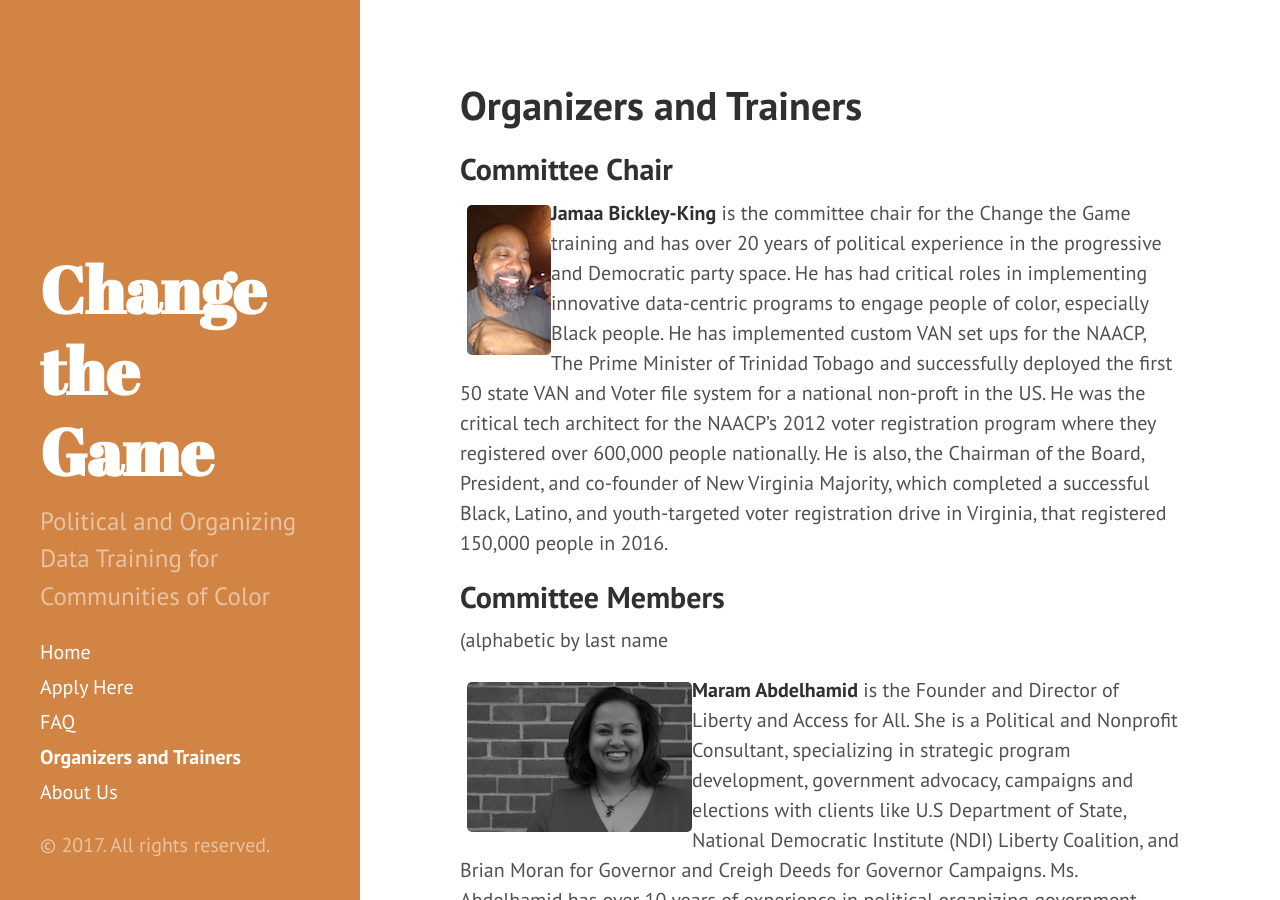
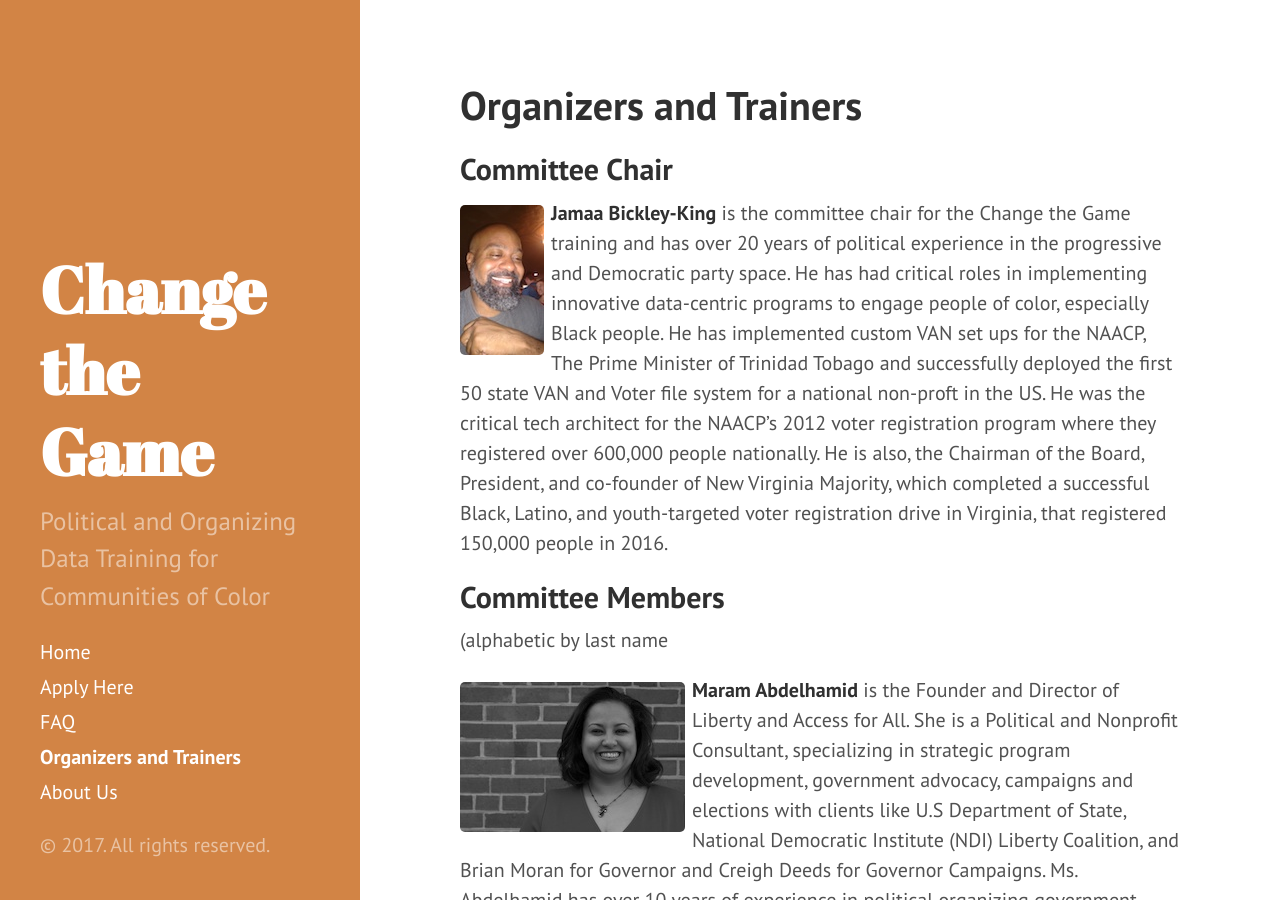
Before and after one commit to anniejw6/changethegame_site, a Jekyll site: the page built from trainers.md, in a window 1280 px wide and 900 px high. Built offline with Jekyll 4.4.1, drawn with Linux system fonts in a browser that asks for light colours.

Commit message:
Update trainers.md

```diff
--- a/trainers.md
+++ b/trainers.md
@@ -4,14 +4,14 @@ title: Organizers and Trainers
 ---
 ## **Committee Chair**
 
-![Jamaa Bickley-King]({{ site.url }}/public/Jamaa.jpg){:style="float: left;margin-left: 7px;margin-top: 7px;"}
+![Jamaa Bickley-King]({{ site.url }}/public/Jamaa.jpg){:style="float: left;margin-right: 7px;margin-top: 7px;"}
 **Jamaa Bickley-King** is the committee chair for the Change the Game training and has over 20 years of political experience in the progressive and Democratic party space. He has had critical roles in implementing innovative data-centric programs to engage people of color, especially Black people. He has implemented custom VAN set ups for the NAACP, The Prime Minister of Trinidad Tobago and successfully deployed the first 50 state VAN and Voter file system for a national non-proft in the US. He was the critical tech architect for the NAACP's 2012 voter registration program where they registered over 600,000 people nationally. He is also, the Chairman of the Board, President, and co-founder of New Virginia Majority, which completed a successful Black, Latino, and youth-targeted voter registration drive in Virginia, that registered 150,000 people in 2016.
 
 ## **Committee Members**
 
 (alphabetic by last name
 
-![Maram Abdelhamid]({{ site.url }}/public/Maram.jpg){:style="float: left;margin-left: 7px;margin-top: 7px;"}
+![Maram Abdelhamid]({{ site.url }}/public/Maram.jpg){:style="float: left;margin-right: 7px;margin-top: 7px;"}
 **Maram Abdelhamid** is the Founder and Director of Liberty and Access for All. She is a Political and Nonprofit Consultant, specializing in strategic program development, government advocacy, campaigns and elections with clients like U.S Department of State, National Democratic Institute (NDI) Liberty Coalition, and Brian Moran for Governor and Creigh Deeds for Governor Campaigns. Ms. Abdelhamid has over 10 years of experience in political organizing government relations and advocacy. Abdelhamid began her career as a Legislative Assistant to Colorado State Rep Renee Sanchez. She then worked as the National Field Organizer for 21st Century Democrats, Deputy Campaign Manager for Representative Jim Moran of Virginia and served as the National Field and Political Director for Arab American Institute. Maram Abdelhamid has earned a bachelor’s degree from the University of Denver in Political Science and Economics.
 
 ![Monifa Bandele]({{ site.url }}/public/Monifa.jpg){:style="float: left;margin-left: 7px;margin-top: 7px;"}
@@ -29,7 +29,8 @@ Vice President for MomsRising.org, **Monifa Bandele** has more than 15 years of
 ![Jessica Garson]({{ site.url }}/public/Jess.png){:style="float: left;margin-left: 7px;margin-top: 7px;"}
 **Jess Garson** has been working as a data practioner for many years, specializing in programming languages such as Python. She has worked in data and analytics for ISL, Burston-Marstellar and National Educators Association. She got her degree in Political Science and Government at the University of Hartford.
 
-![Dessa Gypalo]({{ site.url }}/public/Dessa.jpg){:style="float: left;margin-left: 7px;margin-top: 7px;"}
+
+![Dessa Gypalo]({{ site.url }}/public/Dessa.jpg){:style="float: left;margin-right: 7px;margin-top: 10px;"}
 **Dessa Gypalo** is the Director of Data Services at NGP VAN. She, and her team, support a variety of client data needs, including onboarding and data hygiene tasks. Previously, she was the National Data Manager for Enroll America. In that role, she lead the Data team in building a sustainable data and analytics infrastructure for use by thousands of staff and volunteers who were helping uninsured Americans understand the opportunities made available by health reform. Prior to that, Dessa was the Operation Vote, Digital, Political, and Voter Protection Data Manager for President Obama’s re-election campaign, where she helped streamline data processes and built data management tools for a variety of internal stakeholders. She got her start working in Chicago at a boutique public affairs firm where she led client engagement around data needs.
 
 ![John Malloy]({{ site.url }}/public/John.png){:style="float: left;margin-left: 7px;margin-top: 7px;"}
```
